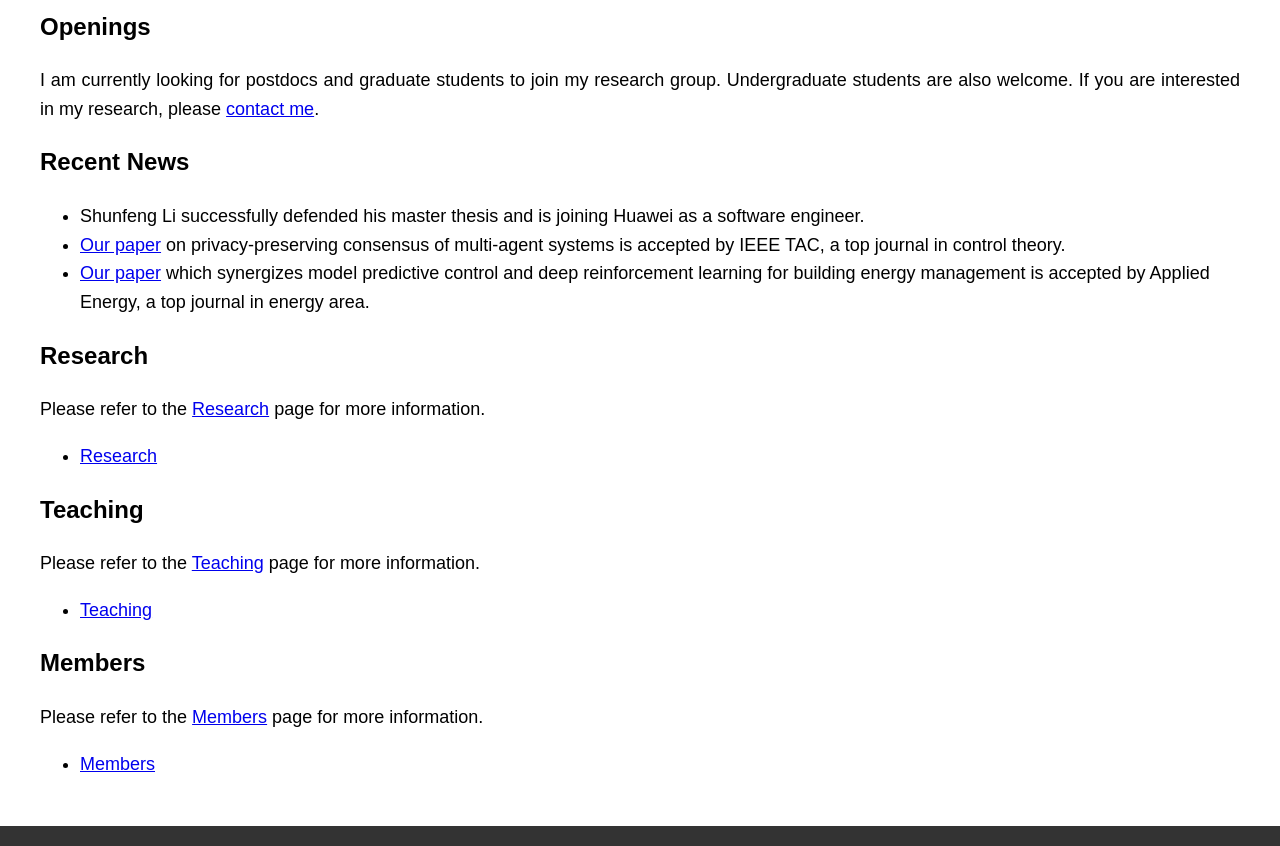
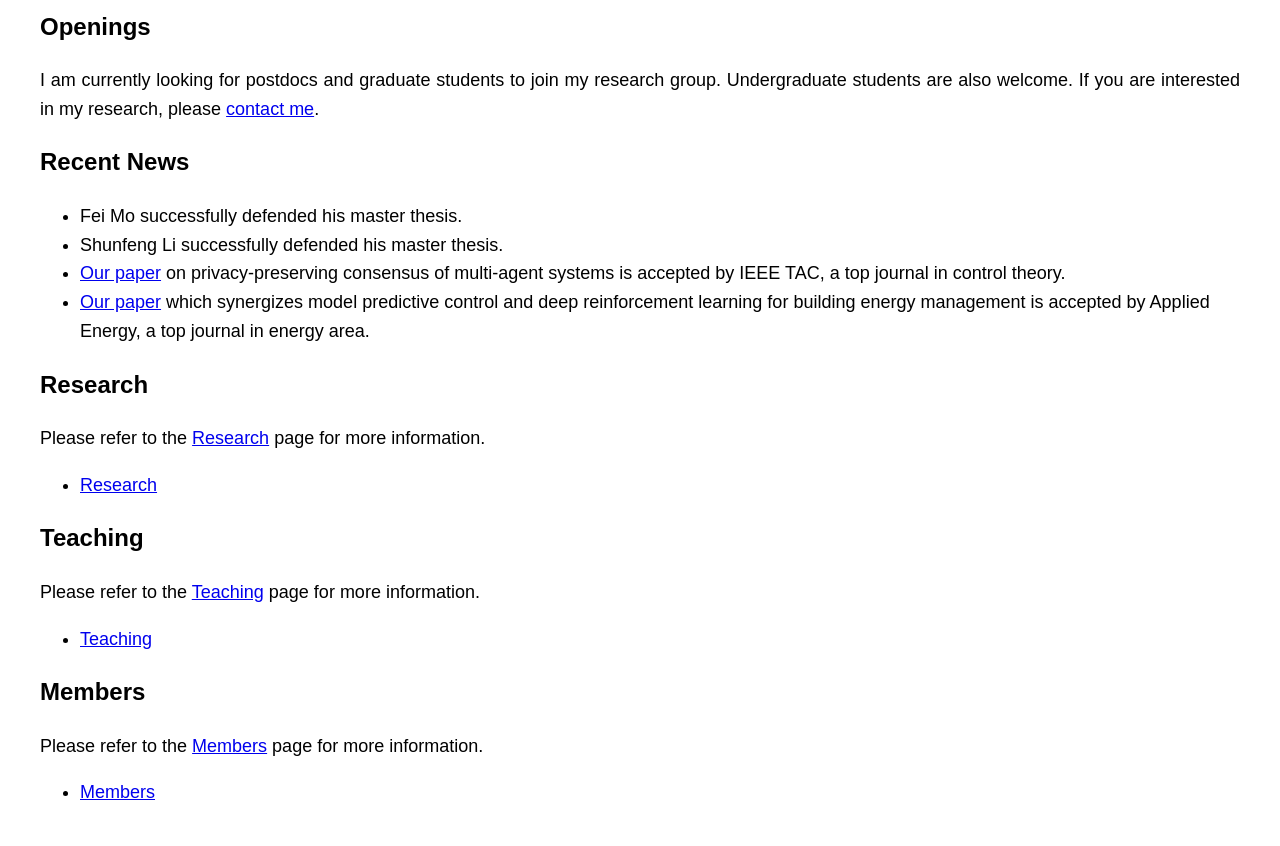
Before and after one commit to P11GH/P11GH.github.io, a Jekyll site: the page built from index.md, in a window 1280 px wide and 900 px high, scrolled down 645 px, cut to the strip 54-900 px from the top of the window. Built offline with Jekyll 4.4.1, drawn with Linux system fonts in a browser that asks for light colours.

Commit message:
Fei Mo graduate

```diff
--- a/index.md
+++ b/index.md
@@ -30,8 +30,8 @@
 If you are interested in my research, please [contact me](mailto:wangpeng605@sjtu.edu.cn).
 
 ## Recent News
-
-- Shunfeng Li successfully defended his master thesis and is joining Huawei as a software engineer.
+- Fei Mo successfully defended his master thesis.
+- Shunfeng Li successfully defended his master thesis.
 - [Our paper](https://ieeexplore.ieee.org/abstract/document/10877776) on privacy-preserving consensus of multi-agent systems is accepted by IEEE TAC, a top journal in control theory.
 - [Our paper](https://www.sciencedirect.com/science/article/pii/S0306261924017112) which synergizes model predictive control and deep reinforcement learning for building energy management is accepted by Applied Energy, a top journal in energy area.
 
```
